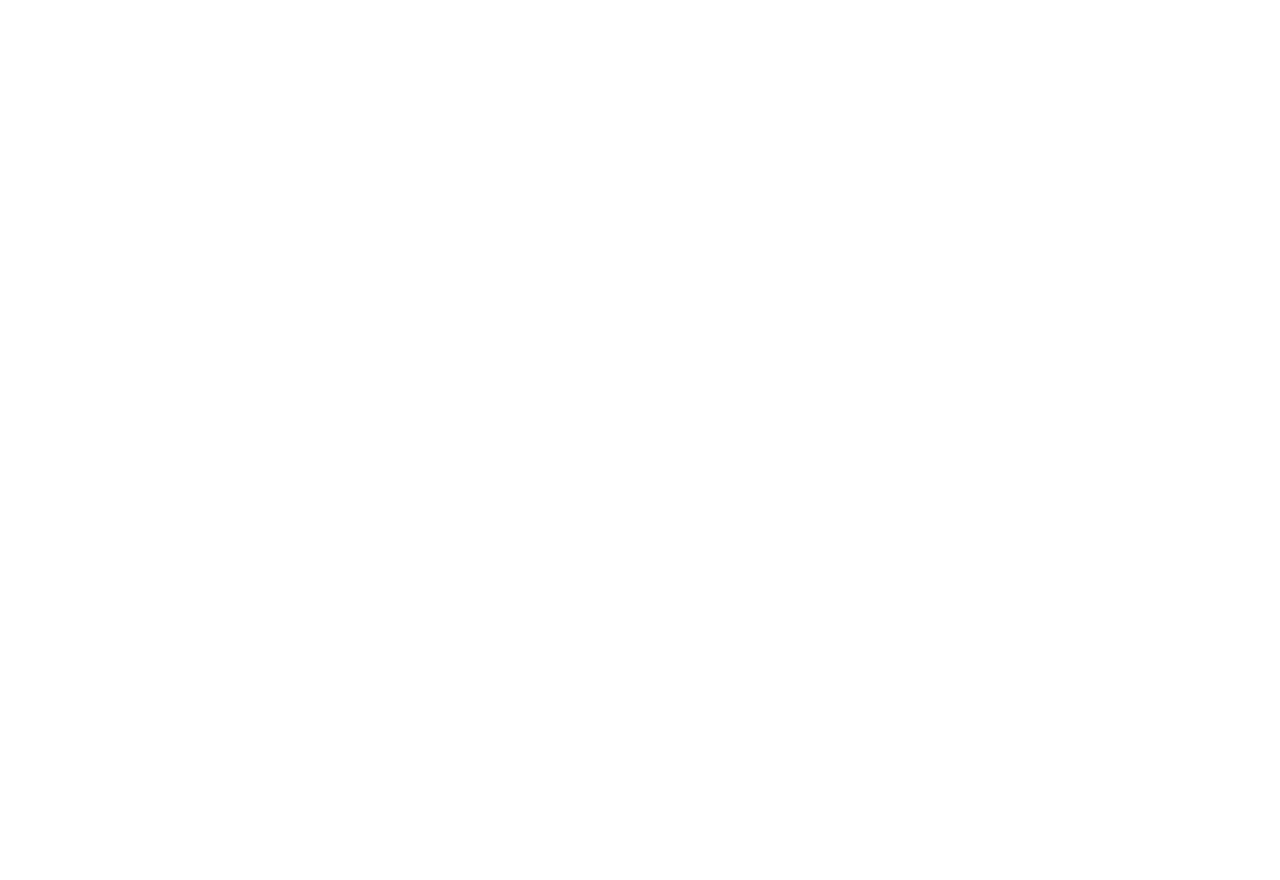
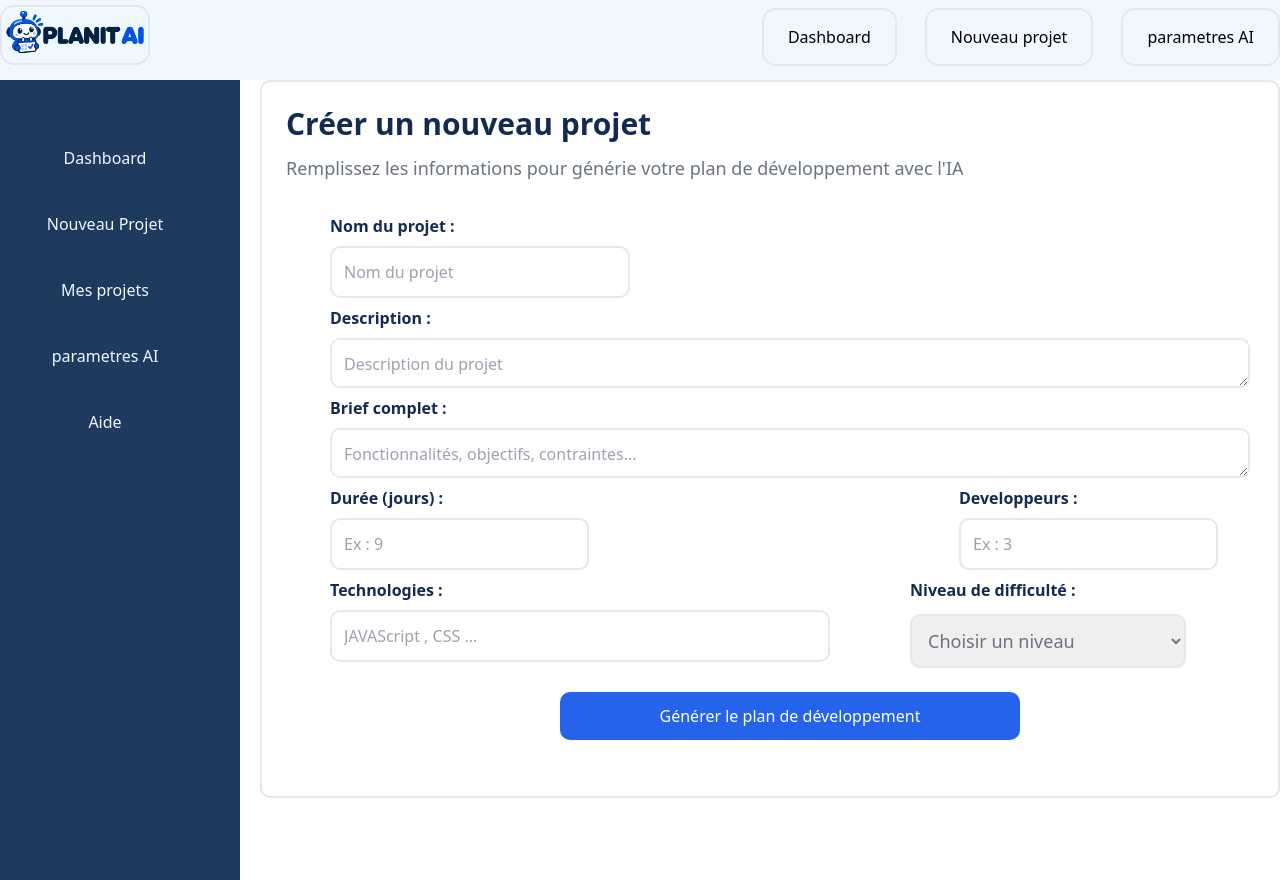
Before and after one commit to MEHDIKHANFRI/-PLANIT-AI, a plain HTML site: page new-project.html in a window 1280 px wide. Before the commit the page ends 800 px from the top, so only its background shows below. Drawn offline with nearby package versions, Linux system fonts and the light colour scheme.

Commit message:
ajout du design des pages Dashboard et Nouveau projet

```diff
--- a/new-project.html
+++ b/new-project.html
@@ -0,0 +1,86 @@
+<!DOCTYPE html>
+<html lang="en">
+<head>
+    <meta charset="UTF-8">
+    <meta name="viewport" content="width=device-width, initial-scale=1.0">
+    <title>Planit AI</title>
+  <meta name="description" content="Collectionnez les cartes Mythoria, ouvrez des boosters et forgez votre deck.">
+  <link rel="preconnect" href="https://fonts.googleapis.com" />
+    <link rel="preconnect" href="https://fonts.gstatic.com" crossorigin />
+    <link href="https://fonts.googleapis.com/css2?family=Inter:wght@400;500;600&family=Poppins:wght@600;700;800&display=swap"rel="stylesheet"/>
+
+    <script src="https://cdn.tailwindcss.com"></script>
+</head>
+<body>
+    <header class="bg-[#F0F8FF] flex justify-between h-[80px]">
+        <a class="w-[150px] h-[60px] mt-[5px] border-2 rounded-[14px]" href="index.html"><img src="img/LOGO.png" alt=""></a>
+        <nav>
+            <ul class="flex items-center gap-7 mt-[25px]">
+                <li><a class="mt-[20px] mb-[20px] min-w-[170px] px-6 py-4  border-2 rounded-[14px] text-center" href="index.html">Dashboard</a></li>
+                <li><a class=" min-w-[170px] px-6 py-4 text-center border-2 rounded-[14px]" href="new-project.html">Nouveau projet</a></li>
+                <li><a class="min-w-[170px] px-6 py-4  border-2 rounded-[14px] text-center" href="project.html">parametres AI</a></li>
+            </ul>
+        </nav>
+    </header>
+    <div class="flex">
+        <aside id="aside" class="bg-[#1E3A5F] w-60 min-h-screen shrink-0">
+            <button id="NouveauProjet" class="min-w-[170px] mt-[50px] ml-[20px] px-6 py-4  rounded-[8px] text-center text-[#F0F8FF] hover:bg-blue-700">Dashboard</button>
+            <button id="NouveauProjet" class="min-w-[170px] mt-[10px] ml-[20px] px-6 py-4  rounded-[8px] text-center text-[#F0F8FF] hover:bg-blue-700">Nouveau Projet</button>
+            <button id="NouveauProjet" class="min-w-[170px] mt-[10px] ml-[20px] px-6 py-4  rounded-[8px] text-center text-[#F0F8FF] hover:bg-blue-700">Mes projets</button>
+            <button id="NouveauProjet" class="min-w-[170px] mt-[10px] ml-[20px] px-6 py-4  rounded-[8px] text-center text-[#F0F8FF] hover:bg-blue-700">parametres AI</button>
+            <button id="NouveauProjet" class="min-w-[170px] mt-[10px] ml-[20px] px-6 py-4  rounded-[8px] text-center text-[#F0F8FF] hover:bg-blue-700">Aide</button>
+
+            <div id="divASIDE"></div>
+        </aside>
+        <div class="border-2 rounded-[10px] h-full p-6 gap-2 ml-[20px] w-full">
+            <h2 class="text-3xl font-bold text-[#122B50] mb-3">Créer un nouveau projet</h2>
+            <p class="text-gray-500 text-lg ">Remplissez les informations pour générie votre plan de développement avec l'IA</p>
+        <form action="" class=" flex flex-col  h-full p-6 gap-2 ml-[20px] my-2 w-full ">
+                <div class="flex flex-col gap-2 w-full h-auto">
+                <label for="Nom" class="text-[#122B50] font-semibold text-base">Nom du projet :</label>
+                <input type="text" id="projectName" class="w-[300px] border-2 rounded-[10px] p-3" placeholder="Nom du projet" required>
+                </div>
+
+                <div class="flex flex-col gap-2 w-full h-auto">
+                <label for="description" class="text-[#122B50] font-semibold text-base">Description :</label>
+                <textarea id="description" class="w-[100%] h-[50px] border-2 rounded-[10px] p-3"placeholder="Description du projet"required></textarea>
+                </div>
+
+                <div class="flex flex-col gap-2 w-full h-auto">
+                <label for="Brief" class="text-[#122B50] font-semibold text-base"> Brief complet :</label>
+                <textarea id="description" class="w-full h-[50px] border-2 rounded-[10px] p-3"placeholder="Fonctionnalités, objectifs, contraintes..."required></textarea>
+                </div>
+
+                <div class="flex gap-10 w-full h-auto">
+                        <div class="flex flex-col  gap-2">
+                        <label for="duree" class="text-[#122B50] font-semibold text-base"> Durée (jours) :</label>
+                        <input type="number" id="duree" class="w-[100%] border-2 rounded-[10px] p-3" placeholder="Ex : 9">
+                   </div>
+                        <div class="flex flex-col gap-2 ml-[330px]">
+                        <label for="developpeurs" class="text-[#122B50] font-semibold text-base">Developpeurs :</label>
+                        <input type="number" id="developpeurs" class="w-[100%] border-2 rounded-[10px] p-3" placeholder="Ex : 3">
+                        </div>
+                </div>
+                <div class="flex gap-20">
+                <div class="flex flex-col gap-2 w-[500px] h-auto">
+                        <label for="technologies" class="text-[#122B50] font-semibold text-base"> Technologies :</label>
+                        <input type="text" name="" id="technologies" class="w-[100%] border-2 rounded-[10px] p-3" placeholder="JAVAScript , CSS ...">
+                </div>
+                <div class="flex flex-col w-[30%]">
+                    <label for="difficulty" class="text-[#122B50] font-semibold text-base">Niveau de difficulté :</label>
+                    <select id="difficulty" class="w-[100%] border-2 rounded-[10px] p-3 mt-3 text-gray-500 text-lg " required>
+                    <option value="" class="hidden">Choisir un niveau</option>
+                    <option value="Beginner">Beginner</option>
+                    <option value="Intermediate">Intermediate</option>
+                    <option value="Advanced">Advanced</option>
+                    </select>
+                </div>
+                </div>
+                <div class="flex justify-center mx-[25%] mt-4">
+                    <button class=" w-full  bg-blue-600 text-white p-3 rounded-[10px] hover:bg-blue-700">Générer le plan de développement</button>
+                </div>
+        </form>
+        </div>
+    </div>
+</body>
+</html>
```
Also changed, not shown: index.html (+10 -4 lines).
